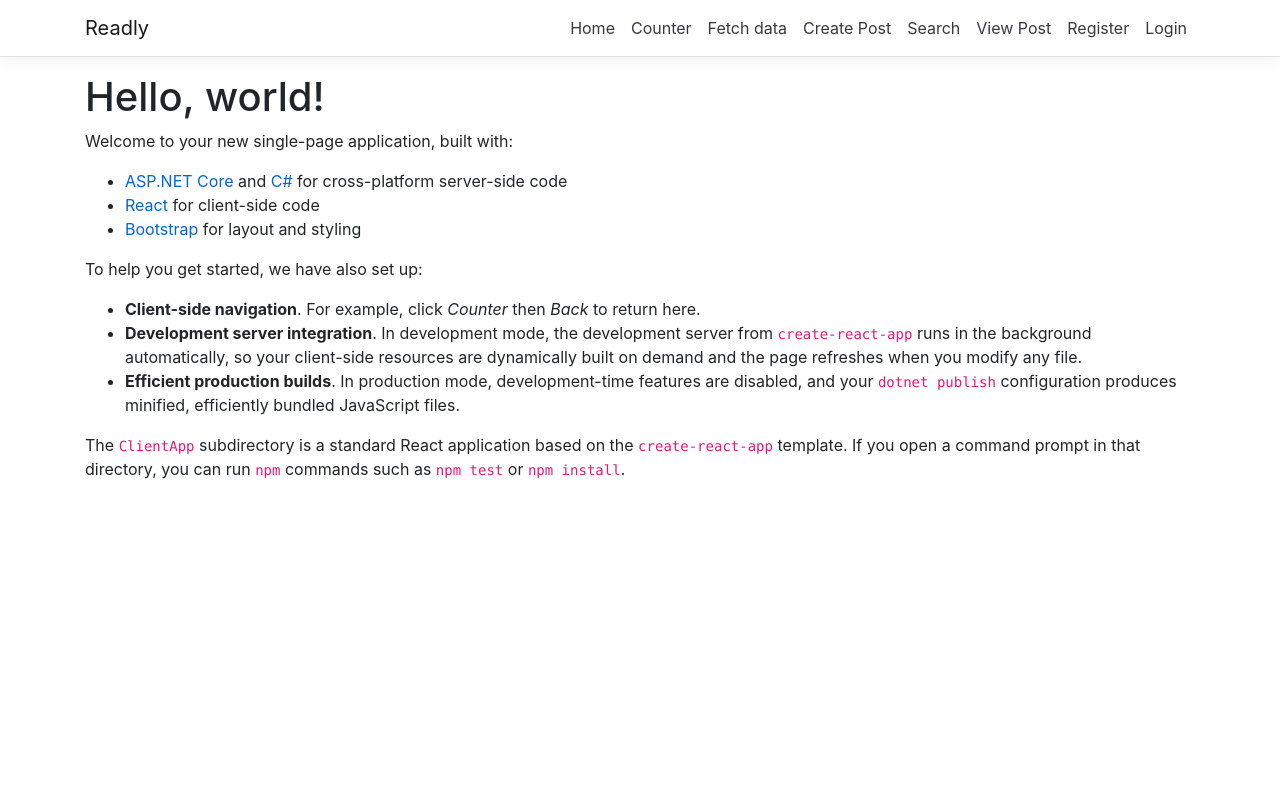
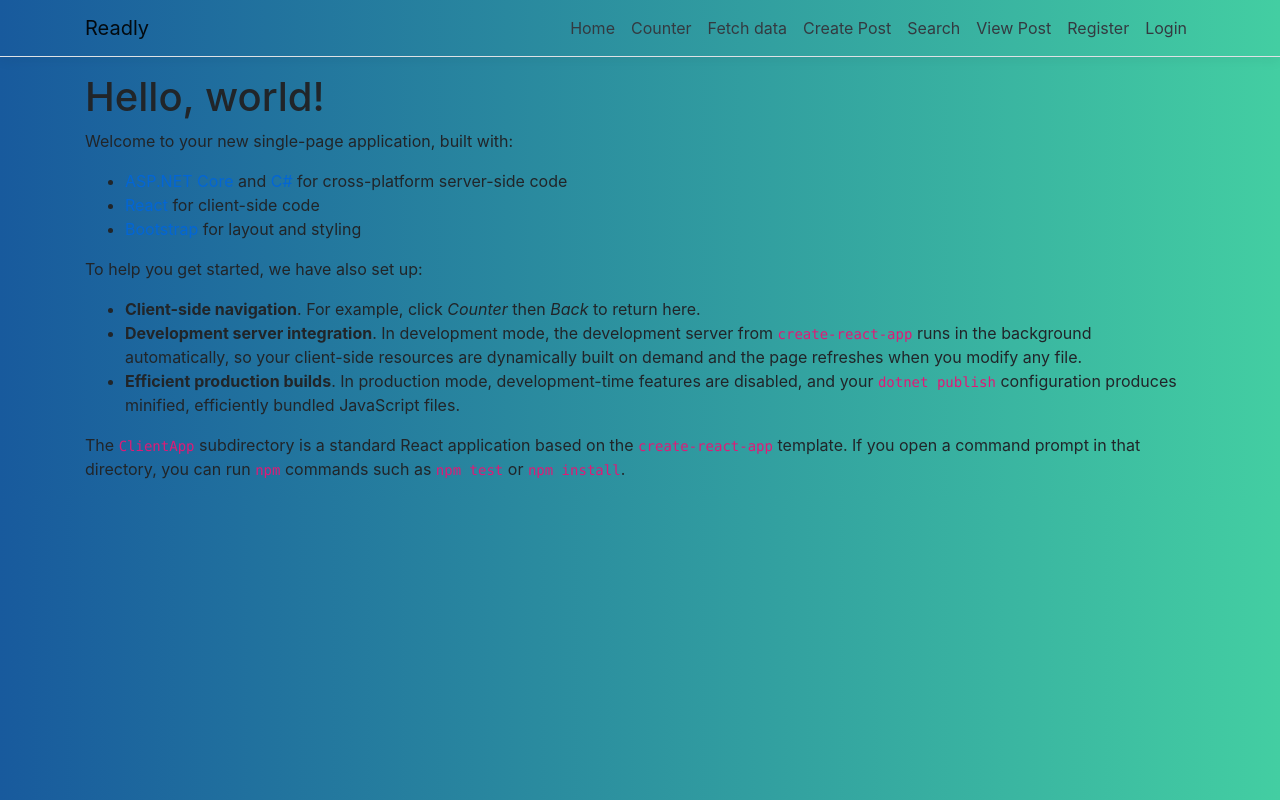
Before and after one commit to adammachaj/Readly, a React (Create React App) app in the folder Readly/ClientApp/: page / in a window 1280 px wide. Built offline with nearby package versions, Linux system fonts and the light colour scheme; no server answers.

Commit message:
Dodanie ccsów

```diff
--- a/Readly/ClientApp/src/components/NavMenu.css
+++ b/Readly/ClientApp/src/components/NavMenu.css
@@ -16,3 +16,38 @@ html {
 .box-shadow {
   box-shadow: 0 .25rem .75rem rgba(0, 0, 0, .05);
 }
+
+.background{
+  background: rgb(63,94,251);
+  background: radial-gradient(
+    circle,
+  rgba(63,94,251,1) 0%,
+  rgba(87,82,226,1) 10%,
+  rgba(255,90,123,1) 100%);
+}
+
+body{
+  background: #43cea2;  /* fallback for old browsers */
+  background: -webkit-linear-gradient(to right, #185a9d, #43cea2);  /* Chrome 10-25, Safari 5.1-6 */
+  background: linear-gradient(to right, #185a9d, #43cea2); /* W3C, IE 10+/ Edge, Firefox 16+, Chrome 26+, Opera 12+, Safari 7+ */
+
+}
+
+.background{
+  background-color: rgb(194, 63, 165);
+  /* background: rgb(63,94,251);
+  background: radial-gradient(
+    circle,
+  rgba(63,94,251,1) 0%,
+  rgba(87,82,226,1) 10%,
+  rgba(255,90,123,1) 100%); */
+}
+
+.editor-background{
+  background-color: rgb(230 247 173 / 43%);
+  border-radius: 1em
+}
+
+.form-rounded{
+  border-radius: 1em
+}
```
